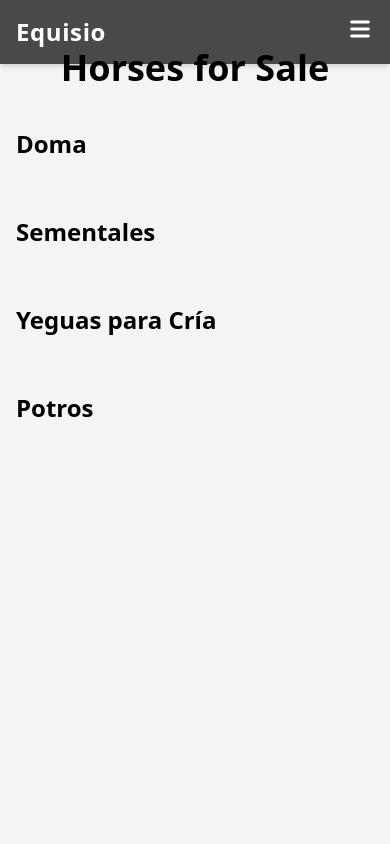
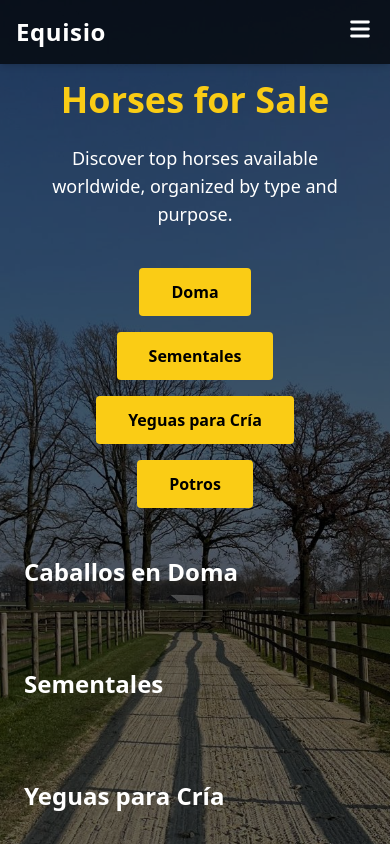
Before and after one commit to Equisio/equisio, a Next.js app: page /for_sale in a window 390 px wide. Shown: the top 844 px of the page. Built offline with nearby package versions, Linux system fonts and the light colour scheme.

Commit message:
Improved navbar design for better mobile and desktop experience

```diff
--- a/pages/for_sale.tsx
+++ b/pages/for_sale.tsx
@@ -6,29 +6,66 @@ export default function ForSale() {
   return (
     <>
       <Navbar />
-      <main className="min-h-screen bg-gray-100 py-12 px-4">
-        <h1 className="text-4xl font-bold text-center mb-10">Horses for Sale</h1>
+      <main
+        className="relative min-h-screen bg-cover bg-center text-white"
+        style={{ backgroundImage: "url('/horses_for_sale.jpeg')" }} // ← Reemplaza por tu imagen
+      >
+        {/* Capa de opacidad para legibilidad */}
+        <div className="absolute inset-0 bg-black bg-opacity-60"></div>
 
-        <section className="mb-10">
-          <h2 className="text-2xl font-semibold mb-4">Doma</h2>
-          {/* Aquí se mostrarán los caballos con status = "En doma" */}
-          <div className="grid md:grid-cols-3 gap-6">{/* Cards */}</div>
-        </section>
+        <div className="relative z-10 py-20 px-6 max-w-6xl mx-auto text-center">
+          <h1 className="text-4xl md:text-6xl font-bold mb-6 text-yellow-400">
+            Horses for Sale
+          </h1>
+          <p className="text-lg md:text-xl mb-10">
+            Discover top horses available worldwide, organized by type and purpose.
+          </p>
 
-        <section className="mb-10">
-          <h2 className="text-2xl font-semibold mb-4">Sementales</h2>
-          <div className="grid md:grid-cols-3 gap-6">{/* Cards */}</div>
-        </section>
+          {/* Botones de categorías */}
+          <div className="flex flex-col md:flex-row justify-center items-center gap-4 mb-12">
+            <a href="#doma" className="bg-yellow-400 hover:bg-yellow-300 text-black font-semibold py-3 px-8 rounded">
+              Doma
+            </a>
+            <a href="#sementales" className="bg-yellow-400 hover:bg-yellow-300 text-black font-semibold py-3 px-8 rounded">
+              Sementales
+            </a>
+            <a href="#yeguas" className="bg-yellow-400 hover:bg-yellow-300 text-black font-semibold py-3 px-8 rounded">
+              Yeguas para Cría
+            </a>
+            <a href="#potros" className="bg-yellow-400 hover:bg-yellow-300 text-black font-semibold py-3 px-8 rounded">
+              Potros
+            </a>
+          </div>
 
-        <section className="mb-10">
-          <h2 className="text-2xl font-semibold mb-4">Yeguas para Cría</h2>
-          <div className="grid md:grid-cols-3 gap-6">{/* Cards */}</div>
-        </section>
+          {/* Secciones vacías por ahora */}
+          <section id="doma" className="mb-16 text-left">
+            <h2 className="text-2xl font-bold mb-4">Caballos en Doma</h2>
+            <div className="grid grid-cols-1 md:grid-cols-3 gap-6">
+              {/* Cards dinámicas aquí más adelante */}
+            </div>
+          </section>
 
-        <section>
-          <h2 className="text-2xl font-semibold mb-4">Potros</h2>
-          <div className="grid md:grid-cols-3 gap-6">{/* Cards */}</div>
-        </section>
+          <section id="sementales" className="mb-16 text-left">
+            <h2 className="text-2xl font-bold mb-4">Sementales</h2>
+            <div className="grid grid-cols-1 md:grid-cols-3 gap-6">
+              {/* Cards dinámicas aquí más adelante */}
+            </div>
+          </section>
+
+          <section id="yeguas" className="mb-16 text-left">
+            <h2 className="text-2xl font-bold mb-4">Yeguas para Cría</h2>
+            <div className="grid grid-cols-1 md:grid-cols-3 gap-6">
+              {/* Cards dinámicas aquí más adelante */}
+            </div>
+          </section>
+
+          <section id="potros" className="mb-16 text-left">
+            <h2 className="text-2xl font-bold mb-4">Potros</h2>
+            <div className="grid grid-cols-1 md:grid-cols-3 gap-6">
+              {/* Cards dinámicas aquí más adelante */}
+            </div>
+          </section>
+        </div>
       </main>
       <Footer />
     </>
```
